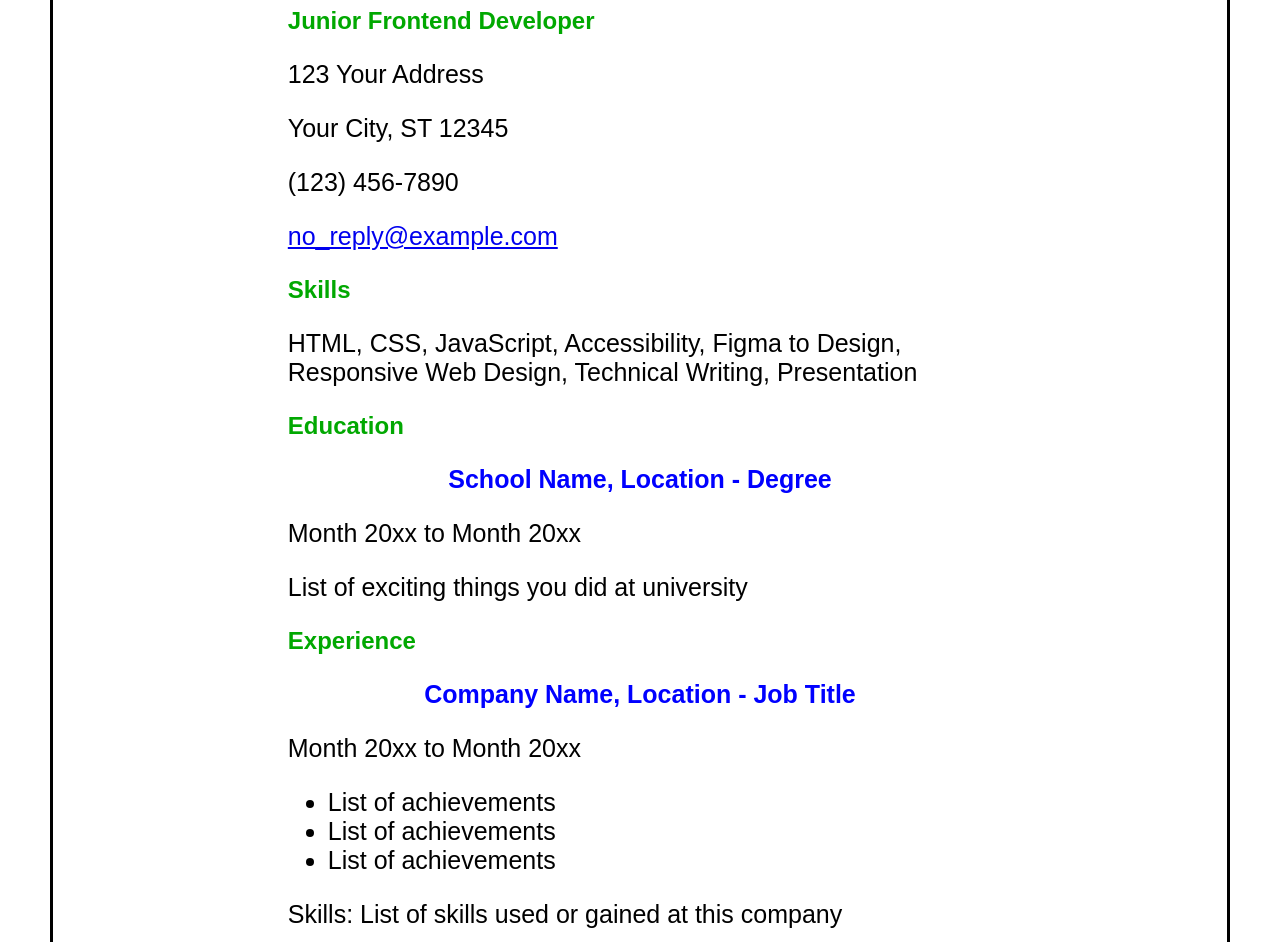
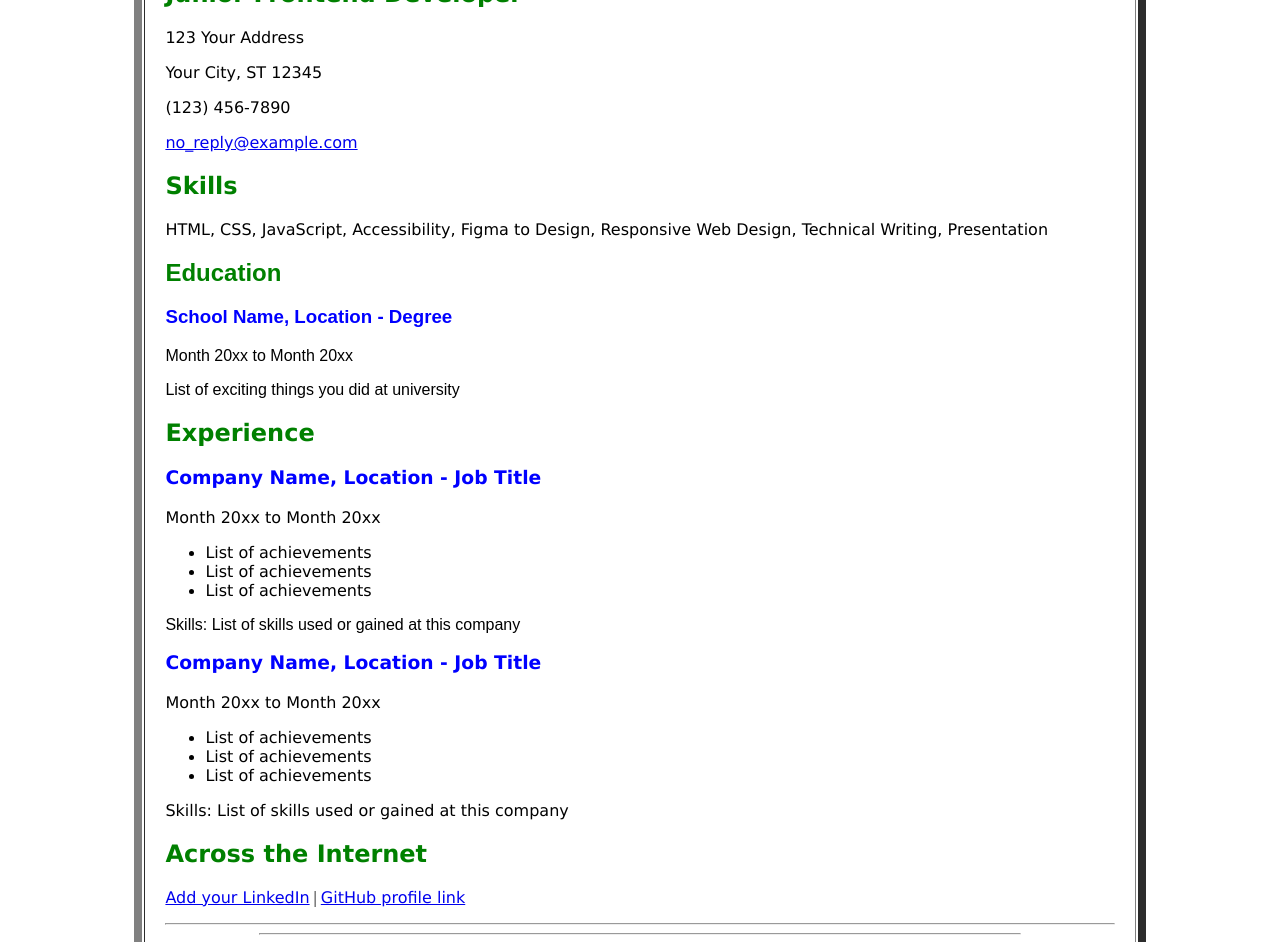
Before and after one commit to Vexomo/https-roadmap.sh-projects-single-page-cv, a plain HTML site: page index.html in a window 1280 px wide. Shown: the part 160-1102 px from the top of the page. Drawn offline with Linux system fonts and the light colour scheme.

Commit message:
Add files via upload

```diff
--- a/index.html
+++ b/index.html
@@ -6,70 +6,60 @@
     <link rel="icon" type="image/x-icon" href="curriculum-vitae.png">
 </head>
 <body>
-    <div class="container">
+    <center>
+    <table border="8" cellpadding="20" width="80%">
+        <tr>
+            <td>
+
+                <hr border="5" cellpadding="10" width="80%" >
                 <hr>
-        <h1>Your Name</h1>
-        <h2>Junior Frontend Developer</h2>
+                <h1 align="left"><font face="Verdana">Your Name</font></h1>
+                <h2 align="left"><font color="green" face="Verdana">Junior Frontend Developer</font></h2>
 
-        <p>123 Your Address</p>
-        <p>Your City, ST 12345</p>
-        <p>(123) 456-7890</p>
-        <p><a href="mailto:no_reply@example.com">no_reply@example.com</a></p>
+                <p align="left"><font face="Verdana">123 Your Address</font></p>
+                <p align="left"><font face="Verdana">Your City, ST 12345</font></p>
+                <p align="left"><font face="Verdana">(123) 456-7890</font></p>
+                <p align="left"><a href="mailto:no_reply@example.com"><font face="Verdana">no_reply@example.com</font></a></p>
 
-        <h2>Skills</h2>
-        <p>HTML, CSS, JavaScript, Accessibility, Figma to Design, Responsive Web Design, Technical Writing, Presentation</p>
+                <h2 align="left"><font color="green" face="Verdana">Skills</font></h2>
+                <p align="left"><font face="Verdana">HTML, CSS, JavaScript, Accessibility, Figma to Design, Responsive Web Design, Technical Writing, Presentation</font></p>
 
-        <h2>Education</h2>
-        <h3>School Name, Location - Degree</h3>
-        <p>Month 20xx to Month 20xx</p>
-        <p>List of exciting things you did at university</p>
+                <h2 align="left"><font color="green" face="Arial">Education</font></h2>
+                <h3 align="left"><font color="blue" face="Arial">School Name, Location - Degree</font></h3>
+                <p align="left"><font face="Arial">Month 20xx to Month 20xx</font></p>
+                <p align="left"><font face="Arial">List of exciting things you did at university</font></p>
 
-        <h2>Experience</h2>
-        <h3>Company Name, Location - Job Title</h3>
-        <p>Month 20xx to Month 20xx</p>
+                <h2 align="left"><font color="green" face="Verdana">Experience</font></h2>
+                <h3 align="left"><font color="blue" face="Verdana">Company Name, Location - Job Title</font></h3>
+                <p align="left"><font face="Verdana">Month 20xx to Month 20xx</font></p>
                 <ul>
-            <li>List of achievements</li>
-            <li>List of achievements</li>
-            <li>List of achievements</li>
+                    <li align="left"><font face="Verdana">List of achievements</font></li>
+                    <li align="left"><font face="Verdana">List of achievements</font></li>
+                    <li align="left"><font face="Verdana">List of achievements</font></li>
                 </ul>
-        <p>Skills: List of skills used or gained at this company</p>
+                <p align="left"><font face="Arial">Skills: List of skills used or gained at this company</font></p>
 
-        <h3>Company Name, Location - Job Title</h3>
-        <p>Month 20xx to Month 20xx</p>
+                <h3 align="left"><font color="blue" face="Verdana">Company Name, Location - Job Title</font></h3>
+                <p align="left"><font face="Verdana">Month 20xx to Month 20xx</font></p>
                 <ul>
-            <li>List of achievements</li>
-            <li>List of achievements</li>
-            <li>List of achievements</li>
+                    <li align="left"><font face="Verdana">List of achievements</font></li>
+                    <li align="left"><font face="Verdana">List of achievements</font></li>
+                    <li align="left"><font face="Verdana">List of achievements</font></li>
                 </ul>
-        <p>Skills: List of skills used or gained at this company</p>
+                <p align="left"><font face="Verdana">Skills: List of skills used or gained at this company</font></p>
 
-        <h2>Across the Internet</h2>
-        <p>
-            <a href="https://www.linkedin.com" target="_blank">LinkedIn</a> |
-            <a href="https://github.com" target="_blank">GitHub</a>
+                <h2 align="left"><font color="green" face="Verdana">Across the Internet</font></h2>
+                <p align="left">
+                    <a href="https://www.linkedin.com" target="_blank"><font face="Verdana">Add your LinkedIn</font></a> |
+                    <a href="https://github.com" target="_blank"><font face="Verdana">GitHub profile link</font></a>
                 </p>
-    </div>
+                <hr>
+                <hr border="10" cellpadding="10" width="80%" >
+
+                <!-- CV content ends here -->
+            </td>
+        </tr>
+    </table>
+    </center>
 </body>
-    <style>
-        body {
-            display: flex;
-            justify-content: center;
-            align-items: flex-start;
-            min-height: 100px;
-            padding-top: 20px; /* replaces <br> */
-            margin: 50px;
-            border: solid;
-            font-family: Arial, sans-serif;
-        }
-        .container {
-            width: 60%;
-            max-width: 900px;
-            text-align: center;
-        }
-        h1 {font-family: Arial, sans-serif;text-align: left;}
-        h2 {color: rgb(1, 168, 1);text-align: left;}
-        h3 {font-size: 25px;color: blue;}
-        li, p {font-size: 25px;text-align: left;}
-        hr {border: solid;color: black;}
-    </style>
 </html>
```
Lines whose indentation alone changed are shown as unchanged.
